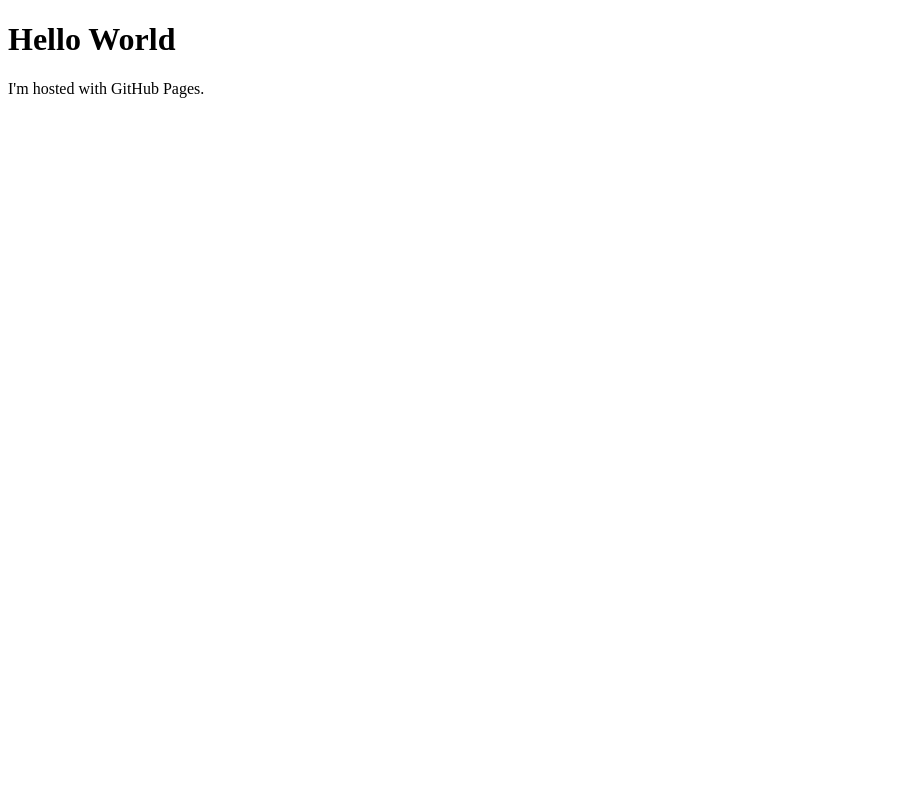
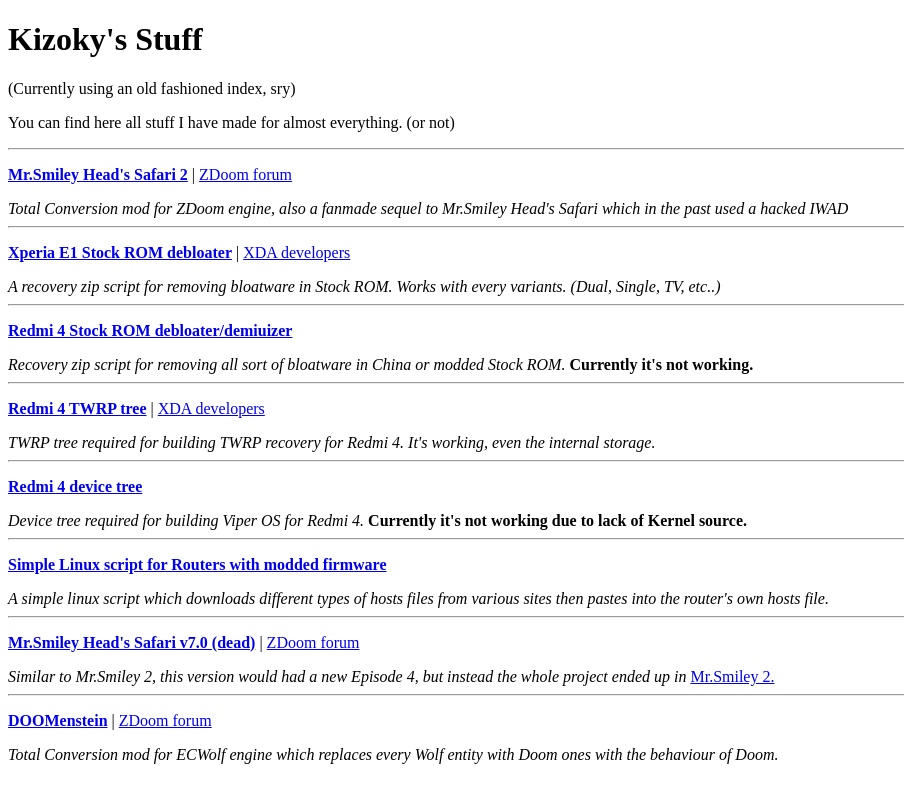
Before and after one commit to Kizoky/kizoky.github.io, a plain HTML site: page index.html in a window 1280 px wide. Shown: the whole page, without its empty margins (0-904 px from the left). Drawn offline with Linux system fonts and the light colour scheme.

Commit message:
-updated index.html

```diff
--- a/index.html
+++ b/index.html
@@ -1,7 +1,42 @@
 <!DOCTYPE html>
 <html>
 <body>
-<h1>Hello World</h1>
-<p>I'm hosted with GitHub Pages.</p>
+<h1>Kizoky's Stuff</h1>
+<p>(Currently using an old fashioned index, sry)</p>
+<p>You can find here all stuff I have made for almost everything. (or not)</p>
+<hr>
+
+<p><a href="https://github.com/Kizoky/Mr_SmileyII"><b>Mr.Smiley Head's Safari 2</b></a> | <a href="https://forum.zdoom.org/viewtopic.php?f=19&t=47836">ZDoom forum</a></p>
+<i>Total Conversion mod for ZDoom engine, also a fanmade sequel to Mr.Smiley Head's Safari which in the past used a hacked IWAD</i>
+<hr>
+
+<p><a href="https://github.com/Kizoky/falconss_debloater"><b>Xperia E1 Stock ROM debloater</b></a> | <a href="https://forum.xda-developers.com/xperia-e1/development/flashable-debloater-xperia-e1-t3098724">XDA developers</a></p>
+<i>A recovery zip script for removing bloatware in Stock ROM. Works with every variants. (Dual, Single, TV, etc..)</i>
+<hr>
+
+<p><a href="https://github.com/Kizoky/MIUI_debloater-prada"><b>Redmi 4 Stock ROM debloater/demiuizer</b></a></p>
+<i>Recovery zip script for removing all sort of bloatware in China or modded Stock ROM.</i> <b>Currently it's not working.</b>
+<hr>
+
+<p><a href="https://github.com/Kizoky/android_device_xiaomi_prada-TWRP"><b>Redmi 4 TWRP tree</b></a> | <a href="https://forum.xda-developers.com/android/development/unofficial-twrp-recovery-xiaomi-redmi-4-t3594052">XDA developers</a></p>
+<i>TWRP tree required for building TWRP recovery for Redmi 4. It's working, even the internal storage.</i>
+<hr>
+
+<p><a href="https://github.com/Kizoky/android_device_xiaomi_prada"><b>Redmi 4 device tree</b></a></p>
+<i>Device tree required for building Viper OS for Redmi 4.</i> <b>Currently it's not working due to lack of Kernel source.</b>
+<hr>
+
+<p><a href="https://github.com/Kizoky/RouterHosts"><b>Simple Linux script for Routers with modded firmware</b></a></p>
+<i>A simple linux script which downloads different types of hosts files from various sites then pastes into the router's own hosts file.</b></i>
+<hr>
+
+<p><a href="https://github.com/Kizoky/Mr_SmileyONE"><b>Mr.Smiley Head's Safari v7.0 (dead)</b></a> | <a href="https://forum.zdoom.org/viewtopic.php?f=19&t=54994">ZDoom forum</a></p></p>
+<i>Similar to Mr.Smiley 2, this version would had a new Episode 4, but instead the whole project ended up in</i> <a href="https://github.com/Kizoky/Mr_SmileyII">Mr.Smiley 2.</a>
+<hr>
+
+<p><a href="https://github.com/Kizoky/Doomenstein"><b>DOOMenstein</b></a> | <a href="https://forum.zdoom.org/viewtopic.php?f=19&t=47889">ZDoom forum</a></p>
+<i>Total Conversion mod for ECWolf engine which replaces every Wolf entity with Doom ones with the behaviour of Doom.</i>
+
+
 </body>
 </html>
```
